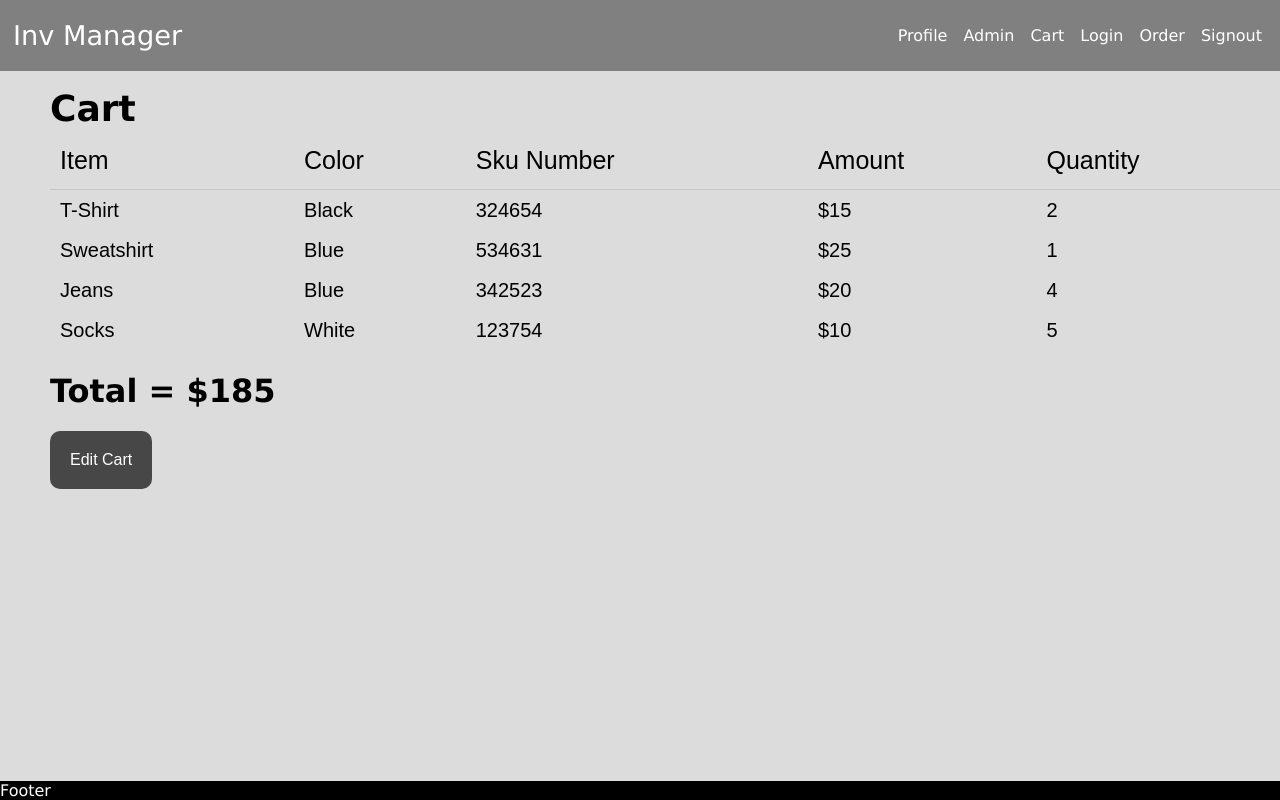
After one commit to Voyex/Inventory-Management, a PHP site: page /createOrder.php in a window 1280 px wide. The commit adds this page. Run offline with PHP 8.4, Linux system fonts and the light colour scheme.

Commit message:
quick changes

```diff
--- /dev/null
+++ b/createOrder.php
@@ -0,0 +1,70 @@
+<?php
+#Variable that is used to set the title of the page.
+$PageTitle = "Inv Manager - Template";
+
+function customPageHeader()
+{ ?>
+    <!-- Place additional HTML for the head tag here -->
+    <link rel="stylesheet" href="css/cart.css" />
+
+<?php }
+include_once('template/header.php');
+?>
+
+<div class="container">
+    <div id="info">
+        <h1>Cart</h1>
+        <!--<a href="">Update Profle</a>-->
+    </div>
+    <div class="items">
+        <table>
+            <tr>
+                <th>Item</th>
+                <th>Color</th>
+                <th>Sku Number</th>
+                <th>Amount</th>
+                <th>Quantity</th>
+            </tr>
+            <tr>
+                <td>T-Shirt</td>
+                <td>Black</td>
+                <td>324654</td>
+                <td>$15</td>
+                <td>2</td>
+            </tr>
+            <tr>
+                <td>Sweatshirt</td>
+                <td>Blue</td>
+                <td>534631</td>
+                <td>$25</td>
+                <td>1</td>
+            </tr>
+            <tr>
+                <td>Jeans</td>
+                <td>Blue</td>
+
+                <td>342523</td>
+                <td>$20</td>
+                <td>4</td>
+            </tr>
+            <tr>
+                <td>Socks</td>
+                <td>White</td>
+                <td>123754</td>
+                <td>$10</td>
+
+                <td>5</td>
+            </tr>
+        </table>
+        <h1>Total = $185</h1>
+        <button class="cart-btn">Edit Cart
+
+        </button>
+    </div>
+</div>
+<!-- HTML goes here
+Note: Don't add body or head tags as they are in the header
+and are closed in the footer. Pretend they already exist.-->
+
+<?php include_once('template/footer.php');
+// Dont place any code here
--- a/template/header.php
+++ b/template/header.php
@@ -42,6 +42,7 @@ $twig = new \Twig\Environment($loader);
                 <li><a href="admin.php" class="nav-link">Admin</a></li>
                 <li><a href="cart.php" class="nav-link">Cart</a></li>
                 <li><a href="login.php" class="nav-link">Login</a></li>
+                <li><a href="createOrder.php" class="nav-link">Order</a></li>
                 <li><a href="includes/signout.inc.php">Signout</a></li>
             </ul>
         </nav>
```
